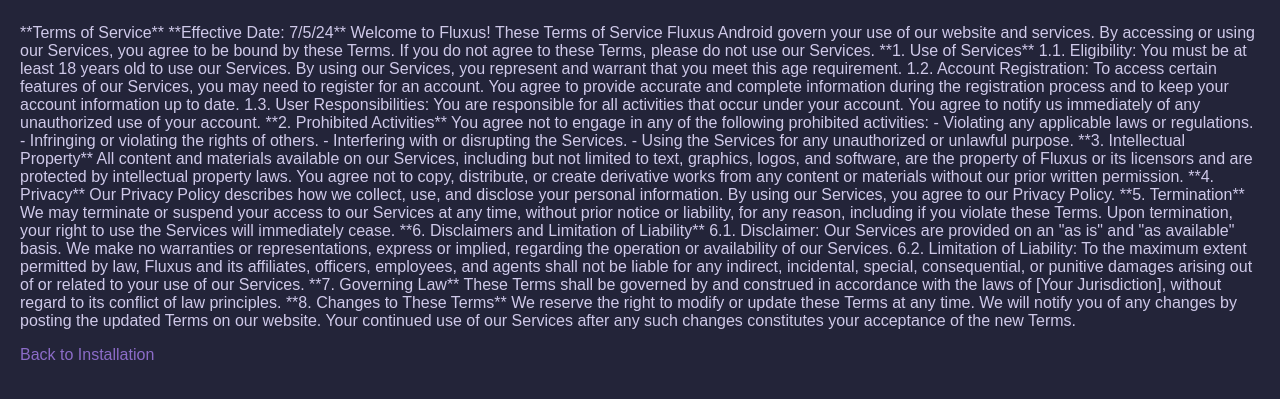
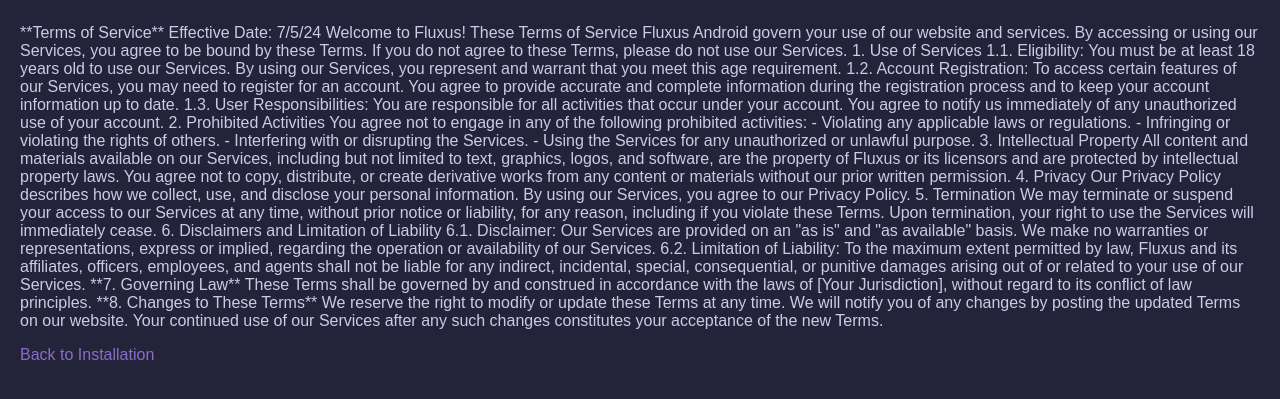
Before and after one commit to Yeeeter30/Fluxteam.vercel.app, a plain HTML site: page terms-of-service.html in a window 1280 px wide. Shown: the part 95-494 px from the top of the page. Drawn offline with Linux system fonts and the light colour scheme.

Commit message:
Update terms-of-service.html

```diff
--- a/terms-of-service.html
+++ b/terms-of-service.html
@@ -27,48 +27,69 @@
     <h1>Terms of Service</h1>
     <p>**Terms of Service**
 
-**Effective Date: 7/5/24**
+Effective Date: 7/5/24
 
 Welcome to Fluxus! These Terms of Service Fluxus Android govern your use of our website and services. By accessing or using our Services, you agree to be bound by these Terms. If you do not agree to these Terms, please do not use our Services.
 
-**1. Use of Services**
+
+
+1. Use of Services
+
+
 
 1.1. Eligibility: You must be at least 18 years old to use our Services. By using our Services, you represent and warrant that you meet this age requirement.
 
+
 1.2. Account Registration: To access certain features of our Services, you may need to register for an account. You agree to provide accurate and complete information during the registration process and to keep your account information up to date.
+
 
 1.3. User Responsibilities: You are responsible for all activities that occur under your account. You agree to notify us immediately of any unauthorized use of your account.
 
-**2. Prohibited Activities**
+
+2. Prohibited Activities
+
 
 You agree not to engage in any of the following prohibited activities:
+
 
 - Violating any applicable laws or regulations.
 - Infringing or violating the rights of others.
 - Interfering with or disrupting the Services.
 - Using the Services for any unauthorized or unlawful purpose.
 
-**3. Intellectual Property**
+
+3. Intellectual Property
+
 
 All content and materials available on our Services, including but not limited to text, graphics, logos, and software, are the property of Fluxus or its licensors and are protected by intellectual property laws. You agree not to copy, distribute, or create derivative works from any content or materials without our prior written permission.
 
-**4. Privacy**
+
+4. Privacy
+
 
 Our Privacy Policy describes how we collect, use, and disclose your personal information. By using our Services, you agree to our Privacy Policy.
 
-**5. Termination**
+
+5. Termination
+
 
 We may terminate or suspend your access to our Services at any time, without prior notice or liability, for any reason, including if you violate these Terms. Upon termination, your right to use the Services will immediately cease.
 
-**6. Disclaimers and Limitation of Liability**
+
+6. Disclaimers and Limitation of Liability
+
 
 6.1. Disclaimer: Our Services are provided on an "as is" and "as available" basis. We make no warranties or representations, express or implied, regarding the operation or availability of our Services.
 
+
 6.2. Limitation of Liability: To the maximum extent permitted by law, Fluxus and its affiliates, officers, employees, and agents shall not be liable for any indirect, incidental, special, consequential, or punitive damages arising out of or related to your use of our Services.
+
 
 **7. Governing Law**
 
+
 These Terms shall be governed by and construed in accordance with the laws of [Your Jurisdiction], without regard to its conflict of law principles.
+
 
 **8. Changes to These Terms**
 
```
